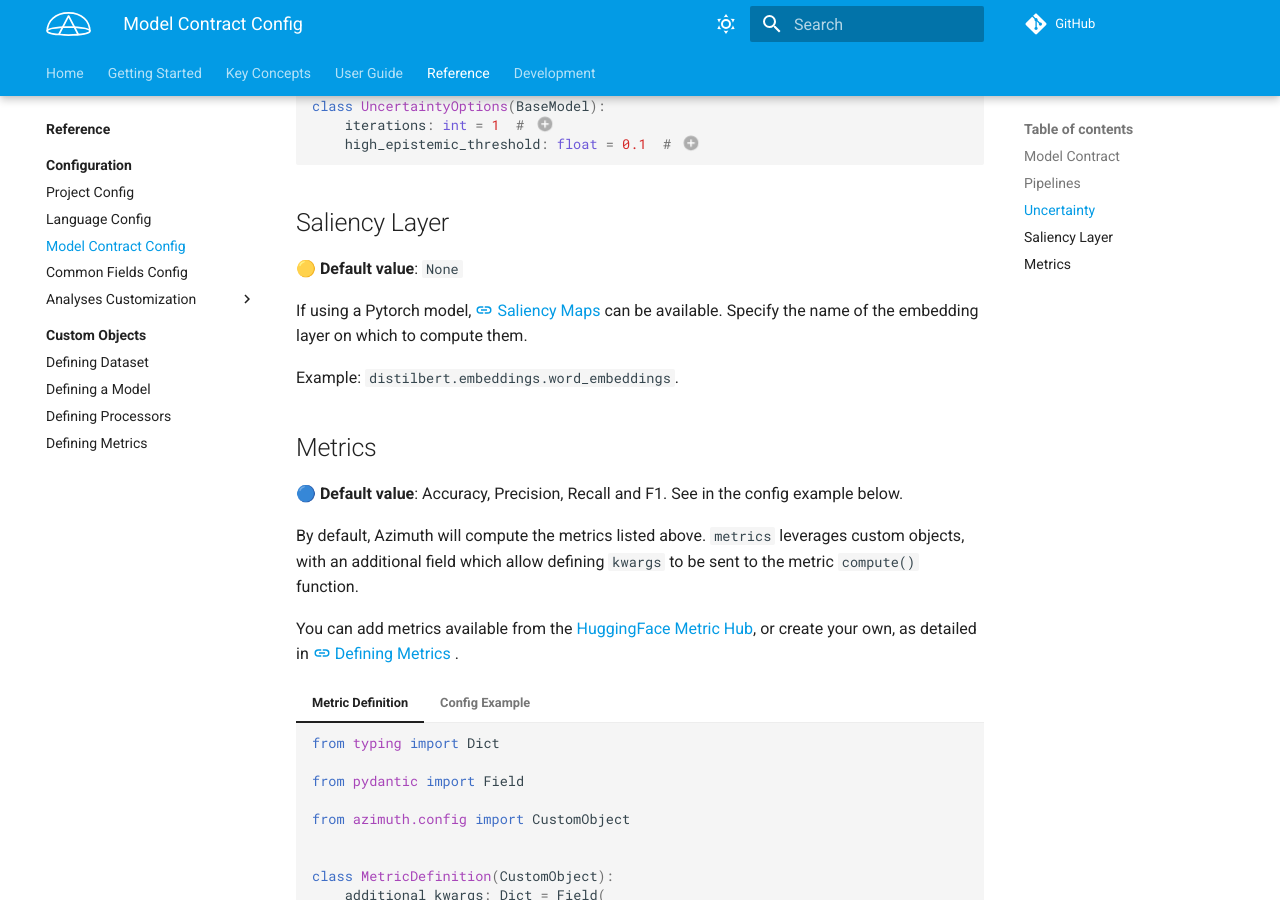
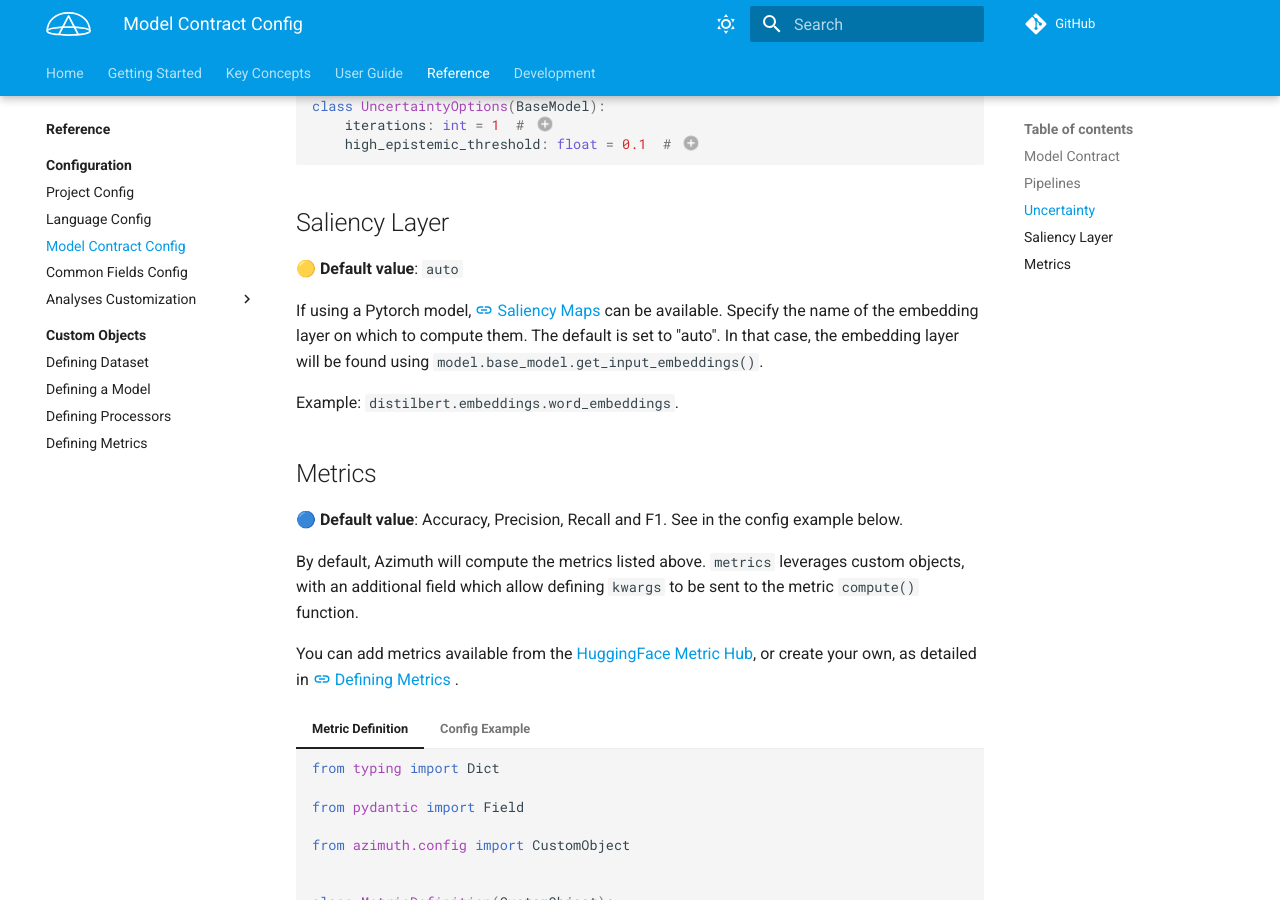
Before and after one commit to ServiceNow/azimuth, an MkDocs documentation site: the page built from docs/docs/reference/configuration/model_contract.md, in a window 1280 px wide and 900 px high, scrolled down 2562 px. Built offline with MkDocs 1.6.1 and Material for MkDocs 9.7.7, drawn with Linux system fonts in a browser that asks for light colours; comment, search, counter and statistics services are not loaded; the version menu is left out; some of the changed text lies outside the part shown.

Commit message:
Update documentation

```diff
--- a/docs/docs/reference/configuration/model_contract.md
+++ b/docs/docs/reference/configuration/model_contract.md
@@ -16,7 +16,7 @@ Fields from this scope defines how Azimuth interacts with the ML pipelines and t
         model_contract: SupportedModelContract = SupportedModelContract.hf_text_classification # (1)
         pipelines: Optional[List[PipelineDefinition]] = None # (2)
         uncertainty: UncertaintyOptions = UncertaintyOptions() # (3)
-        saliency_layer: Optional[str] = None # (4)
+        saliency_layer: Union[Literal["auto"], str, None] = "auto" # (4)
         metrics: Dict[str, MetricDefinition] = { # (5)
             "Precision": MetricDefinition(
                 class_name="datasets.load_metric",
@@ -40,7 +40,8 @@ Fields from this scope defines how Azimuth interacts with the ML pipelines and t
     2. List of pipelines. Can also be set to `null` to launch Azimuth with a dataset only.
     3. Enable uncertainty quantification.
     4. Layer name where to calculate the gradients, normally the word embeddings layer.
-       Only available for Pytorch models.
+       Only available for Pytorch models. Defaults to "auto"; in that case the layer will be found using
+       `model.base_model.get_input_embeddings()`.
     5. HuggingFace Metrics.
 
 === "Config Example"
@@ -208,10 +209,11 @@ in [:material-link: Uncertainty Estimation](../../key-concepts/uncertainty.md).
 
 ## Saliency Layer
 
-🟡 **Default value**: `None`
+🟡 **Default value**: `auto`
 
 If using a Pytorch model, [:material-link: Saliency Maps](../../key-concepts/saliency.md) can be
-available. Specify the name of the embedding layer on which to compute them.
+available. Specify the name of the embedding layer on which to compute them. The default is set to "auto".
+In that case, the embedding layer will be found using `model.base_model.get_input_embeddings()`.
 
 Example: `distilbert.embeddings.word_embeddings`.
 
```
